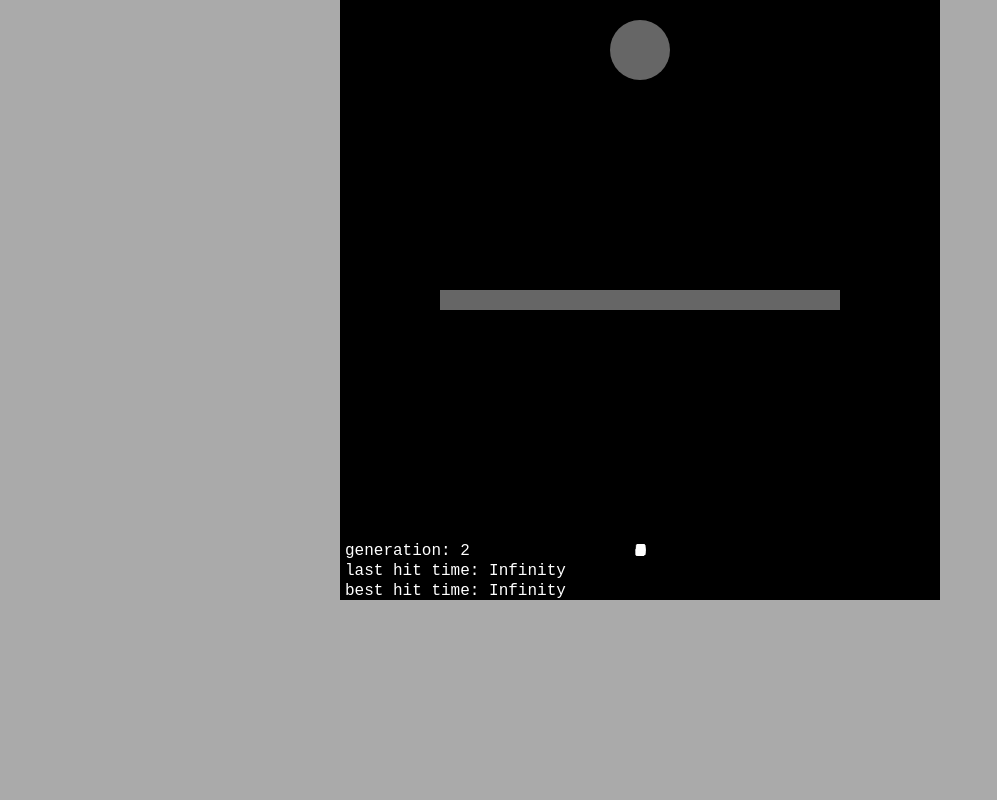
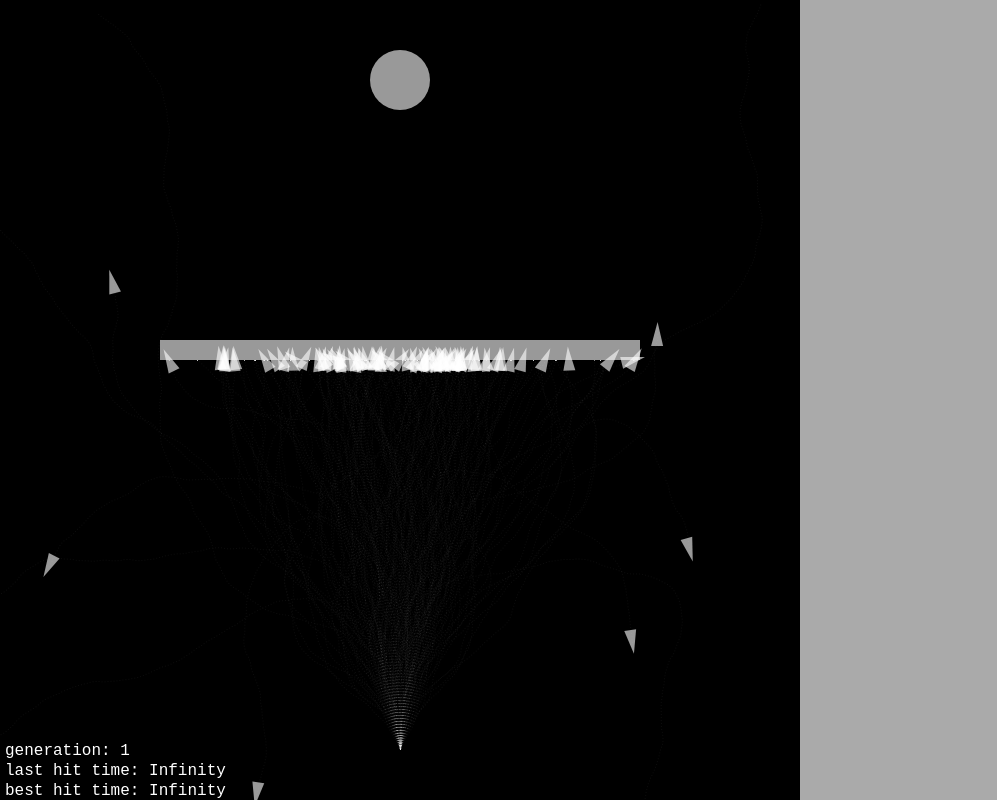
Before and after one commit to bigjey/genetic_algorithm, a plain HTML site: page index.html in a window 1280 px wide. Shown: the whole page, without its empty margins (0-997 px from the left). Drawn offline with Linux system fonts and the light colour scheme.

Commit message:
add vectors math, change random jumps to steering

```diff
--- a/index.html
+++ b/index.html
@@ -20,11 +20,15 @@
     canvas {
       display: block;
       margin: auto;
+      position: absolute;
+      left: 0;
+      top: 0;
     }
   </style>
 </head>
 
 <body>
+  <script src="./vector2.js"></script>
   <script src="./rocket.js"></script>
   <script src="./rockets.js"></script>
 </body>
--- a/rocket.js
+++ b/rocket.js
@@ -1,5 +1,5 @@
-const ROCKET_W = 6;
-const ROCKET_H = 6;
+const ROCKET_W = 12;
+const ROCKET_H = 24;
 
 class Rocket {
   constructor(x, y, dna) {
@@ -13,6 +13,11 @@ class Rocket {
       y: 0
     };
 
+    var x = 0;
+    var y = -1;
+
+    this.acc = new Vector2(x, y);
+
     this.dna = dna || new RocketDNA();
 
     this.move = true;
@@ -21,9 +26,27 @@ class Rocket {
   }
 
   update(frame) {
+    if (this.vel.x === 0 && this.vel.y === 0) {
+      this.vel.x = this.acc.x;
+      this.vel.y = this.acc.y;
+    }
+
     if (this.move) {
-      this.vel.x += this.dna.genes[frame].x;
-      this.vel.y += this.dna.genes[frame].y;
+      var newDir = new Vector2(
+        this.dna.genes[frame].x,
+        this.dna.genes[frame].y
+      );
+
+      var v = new Vector2(this.vel.x, this.vel.y);
+
+      var angle = v.angleBetween(newDir);
+
+      // var a = (Math.random() * 4 - 2) * (Math.PI / 180);
+
+      var vv = v.rotate(angle / 20);
+
+      this.vel.x = vv.x * 1.1;
+      this.vel.y = vv.y * 1.1;
 
       var mag = Math.sqrt(Math.pow(this.vel.x, 2) + Math.pow(this.vel.y, 2));
 
@@ -38,10 +61,10 @@ class Rocket {
       this.pos.y += this.vel.y;
 
       if (
-        this.pos.x - ROCKET_W / 2 < 0 ||
-        this.pos.x > W - ROCKET_W / 2 ||
-        this.pos.y - ROCKET_H / 2 < 0 ||
-        this.pos.y > H - ROCKET_H / 2
+        this.pos.x < 0 ||
+        this.pos.x > W ||
+        this.pos.y < 0 ||
+        this.pos.y > H
       ) {
         this.move = false;
         this.crashed = true;
@@ -50,10 +73,10 @@ class Rocket {
         return;
       }
 
-      var l1 = this.pos.x - ROCKET_W / 2;
-      var r1 = this.pos.x + ROCKET_W / 2;
-      var t1 = this.pos.y - ROCKET_H / 2;
-      var b1 = this.pos.y + ROCKET_H / 2;
+      var l1 = this.pos.x;
+      var r1 = this.pos.x;
+      var t1 = this.pos.y;
+      var b1 = this.pos.y;
 
       for (var i = 0; i < obstacles.length; i++) {
         var o = obstacles[i];
@@ -85,16 +108,33 @@ class Rocket {
   }
 
   draw() {
-    ctx.fillRect(
-      this.pos.x - ROCKET_W / 2,
-      this.pos.y - ROCKET_H / 2,
-      ROCKET_W,
-      ROCKET_H
-    );
+    const v = new Vector2(this.vel.x, this.vel.y);
+    const angle = v.angleBetween(Vector2.right);
+
+    // console.log(v, angle / (Math.PI / 180));
+
+    ctx.save();
+
+    ctx.translate(this.pos.x, this.pos.y);
+    ctx.rotate(-angle + Math.PI / 2);
+
+    const w = ROCKET_W;
+    const h = ROCKET_H;
+
+    ctx.beginPath();
+    ctx.moveTo(-w / 2, h / 2);
+    ctx.lineTo(w / 2, h / 2);
+    ctx.lineTo(0, -h / 2);
+    ctx.closePath();
+    ctx.fill();
+
+    // ctx.fillRect(-ROCKET_W / 2, -ROCKET_H / 2, ROCKET_W, ROCKET_H);
+
+    ctx.restore();
   }
 
   evaluate() {
-    this.fitness = 500;
+    this.fitness = 1000;
 
     var d = Math.sqrt(
       Math.pow(target.x - this.pos.x, 2) + Math.pow(target.y - this.pos.y, 2)
@@ -102,7 +142,10 @@ class Rocket {
     this.fitness -= d;
 
     if (this.crashedO) {
+      this.fitness -= 200;
+
       var diff = 0;
+
       if (this.pos.x < W / 2) {
         diff = this.pos.x - obstacles[0].x + obstacles[0].w / 2;
       } else {
@@ -112,21 +155,25 @@ class Rocket {
       if (this.pos.y < obstacles[0].y) {
         this.fitness -= obstacles[0].w / 2 - diff;
       } else {
-        this.fitness -= diff + 250;
+        this.fitness -= diff + 50;
       }
     }
 
     if (this.crashed) {
-      this.fitness -= 80;
+      if (this.pos.y < obstacles[0].y) {
+        this.fitness += 100;
+      } else {
+        this.fitness -= 100;
+      }
     }
 
     if (this.landed) {
-      this.fitness += 2000;
-      this.fitness += (ROCKET_LIFESPAN / this.landedAt) * 200;
+      this.fitness += 300;
+      this.fitness += (this.landedAt / ROCKET_LIFESPAN) * 300;
     }
 
-    if (!this.crashed && this.pos.y > obstacles[0].y) {
-      this.fitness -= 200;
+    if (!this.crashedO && !this.crashed && this.pos.y > obstacles[0].y) {
+      this.fitness += 200;
     }
   }
 }
--- a/rockets.js
+++ b/rockets.js
@@ -1,22 +1,37 @@
-var canvas = document.createElement('canvas');
-var ctx = canvas.getContext('2d');
+var canvas = document.createElement("canvas");
+var ctx = canvas.getContext("2d");
 
-var W = 600;
-var H = 600;
+var trails = document.createElement("canvas");
+var trailsCtx = trails.getContext("2d");
 
-document.body.appendChild(canvas);
+var W = 800;
+var H = 800;
 
 canvas.width = W;
 canvas.height = H;
 
+trails.width = W;
+trails.height = H;
+
+document.body.appendChild(trails);
+document.body.appendChild(canvas);
+
+trailsCtx.fillStyle = "#000";
+trailsCtx.fillRect(0, 0, W, H);
+
 const POPULATION_SIZE = 100;
-const MUTATION_CHANCE = 0.01;
+const MUTATION_CHANCE = 0.001;
 
-const ROCKET_LIFESPAN = 250;
+const ROCKET_LIFESPAN = 300;
 const ROCKET_START_VELOCITY = 1;
-const ROCKET_MAX_VELOCITY = 6;
+const ROCKET_MAX_VELOCITY = 3;
 const ROCKET_LAND_BONUS = 1000;
 const ROCKET_CRASH_PENALTY = 400;
+
+const rocketSpawn = {
+  x: W / 2,
+  y: H - 50
+};
 
 function randomRocketGene() {
   var x = Math.random() * (ROCKET_START_VELOCITY * 2) - ROCKET_START_VELOCITY;
@@ -46,14 +61,15 @@ class RocketDNA {
 
   crossover(otherDNA) {
     var crossedGenes = new Array(ROCKET_LIFESPAN);
+
     for (var i = 0; i < ROCKET_LIFESPAN; i += 1) {
-      if (i % 2 === 0) {
+      if (i % 5 === 0) {
+        crossedGenes[i] = otherDNA.genes[i];
+      } else {
         crossedGenes[i] = this.genes[i];
-      } else {
-        crossedGenes[i] = otherDNA.genes[i];
       }
 
-      if (Math.random() < MUTATION_CHANCE) {
+      if (i > ROCKET_LIFESPAN / 2 && Math.random() < MUTATION_CHANCE) {
         crossedGenes[i] = randomRocketGene();
       }
     }
@@ -76,7 +92,7 @@ class RocketsPopulation {
     this.maxFitness = 0;
 
     for (var i = 0; i < POPULATION_SIZE; i += 1) {
-      var dna = new Rocket(W / 2, H - 50);
+      var dna = new Rocket(rocketSpawn.x, rocketSpawn.y);
 
       if (dna.fitness > this.maxFitness) this.maxFitness = dna.fitness;
 
@@ -86,8 +102,19 @@ class RocketsPopulation {
 
   breed() {
     var selection = this.items
-      .sort((a, b) => b.fitness - a.fitness)
-      .slice(0, POPULATION_SIZE * 0.6);
+      .filter((a) => !isNaN(a.fitness) && a.fitness > 0)
+      .sort((a, b) => b.fitness - a.fitness);
+
+    selection = selection.slice(
+      0,
+      Math.min(POPULATION_SIZE / 5, selection.length / 3)
+    );
+
+    // console.log(selection.map((a) => a.fitness));
+
+    console.log(
+      selection.reduce((sum, a) => sum + a.fitness, 0) / selection.length
+    );
 
     this.minFitness = selection.reduce(
       (min, rocket) => (rocket.fitness < min ? rocket.fitness : min),
@@ -124,7 +151,7 @@ class RocketsPopulation {
 
       var newDNA = A.dna.crossover(B.dna);
 
-      nextPopulation[i] = new Rocket(W / 2, H - 50, newDNA);
+      nextPopulation[i] = new Rocket(rocketSpawn.x, rocketSpawn.y);
     }
 
     this.generation += 1;
@@ -153,15 +180,15 @@ var rockets = new Array(50).fill(0).map((_) => new Rocket(W / 2, H - 50));
 var rockets = new RocketsPopulation();
 var target = {
   x: W / 2,
-  y: 50,
+  y: 80,
   r: 30
 };
 
 var obstacles = [
   {
-    x: 300,
-    y: 300,
-    w: 400,
+    x: W / 2,
+    y: H / 2 - 50,
+    w: W * 0.6,
     h: 20
   }
 ];
@@ -171,11 +198,13 @@ var ticktimeout = null;
 var bestTime = Infinity;
 var lastRocketTime = Infinity;
 
+trailsCtx.fillStyle = "rgba(255,255,255,.05)";
+
 function tick() {
-  ctx.fillStyle = '#000';
-  ctx.fillRect(0, 0, W, H);
+  ctx.fillStyle = "#000";
+  ctx.clearRect(0, 0, W, H);
 
-  ctx.fillStyle = 'rgba(255,255,255,0.4)';
+  ctx.fillStyle = "#999";
   // ctx.fillStyle = "#000";
 
   ctx.beginPath();
@@ -187,10 +216,12 @@ function tick() {
     ctx.fillRect(o.x - o.w / 2, o.y - o.h / 2, o.w, o.h);
   });
 
-  ctx.fillStyle = 'rgba(255,255,255,0.6)';
+  ctx.fillStyle = "rgba(255,255,255,0.6)";
   rockets.items.forEach((r) => {
     r.update(currentFrame);
     r.draw();
+
+    trailsCtx.fillRect(r.pos.x, r.pos.y, 1, 1);
   });
 
   currentFrame += 1;
@@ -199,7 +230,7 @@ function tick() {
     rockets.items.forEach((r) => r.evaluate());
 
     console.log(
-      'hit count',
+      "hit count",
       rockets.items.reduce((sum, rocket) => {
         if (rocket.landed) {
           sum++;
@@ -218,8 +249,8 @@ function tick() {
     currentFrame = 1;
   }
 
-  ctx.fillStyle = '#fff';
-  ctx.font = 'normal 16px monospace';
+  ctx.fillStyle = "#fff";
+  ctx.font = "normal 16px monospace";
   ctx.fillText(`generation: ${rockets.generation}`, 5, H - 45);
   ctx.fillText(`last hit time: ${lastRocketTime}`, 5, H - 25);
   ctx.fillText(`best hit time: ${bestTime}`, 5, H - 5);
--- /dev/null
+++ b/vector2.js
@@ -0,0 +1,86 @@
+class Vector2 {
+  constructor(x, y) {
+    this.x = x;
+    this.y = y;
+  }
+
+  get magnitude() {
+    const { x, y } = this;
+
+    return Math.sqrt(x * x + y * y);
+  }
+
+  rotate(angle) {
+    const c = Math.cos(angle);
+    const s = Math.sin(angle);
+
+    // prettier-ignore
+    const matrix = [
+      [c, s],
+      [-s, c]
+    ];
+
+    return this.matrixMultiply(matrix);
+  }
+
+  matrixMultiply(m) {
+    if (m[0].length !== 2) {
+      throw new Error("matrix should have Nx2 size");
+    }
+
+    const { x, y } = this;
+
+    const xx = m[0][0] * x + m[0][1] * y;
+    const yy = m[1][0] * x + m[1][1] * y;
+
+    return new Vector2(xx, yy);
+  }
+
+  product(v2) {
+    const x1 = this.x;
+    const y1 = this.y;
+
+    const x2 = v2.x;
+    const y2 = v2.y;
+
+    return x1 * x2 + y1 * y2;
+  }
+
+  cross(v2) {
+    const x1 = this.x;
+    const y1 = this.y;
+
+    const x2 = v2.x;
+    const y2 = v2.y;
+
+    return x1 * y2 - x2 * y1;
+  }
+
+  angleBetween(v2) {
+    const product = this.product(v2);
+    const sign = Math.sign(this.cross(v2));
+
+    const m1 = this.magnitude;
+    const m2 = v2.magnitude;
+
+    let cos = product / (m1 * m2);
+
+    let angle = sign * Math.acos(cos);
+
+    // console.log(angle / (Math.PI / 180));
+
+    return angle;
+  }
+}
+
+Vector2.left = new Vector2(-1, 0);
+Vector2.up = new Vector2(0, 1);
+Vector2.right = new Vector2(1, 0);
+Vector2.down = new Vector2(0, -1);
+
+// var v1 = new Vector2(1, 1);
+// var v2 = new Vector2(1, -1);
+
+// console.clear();
+// console.log(v1.angleBetween(v2));
+// console.log("---");
```
